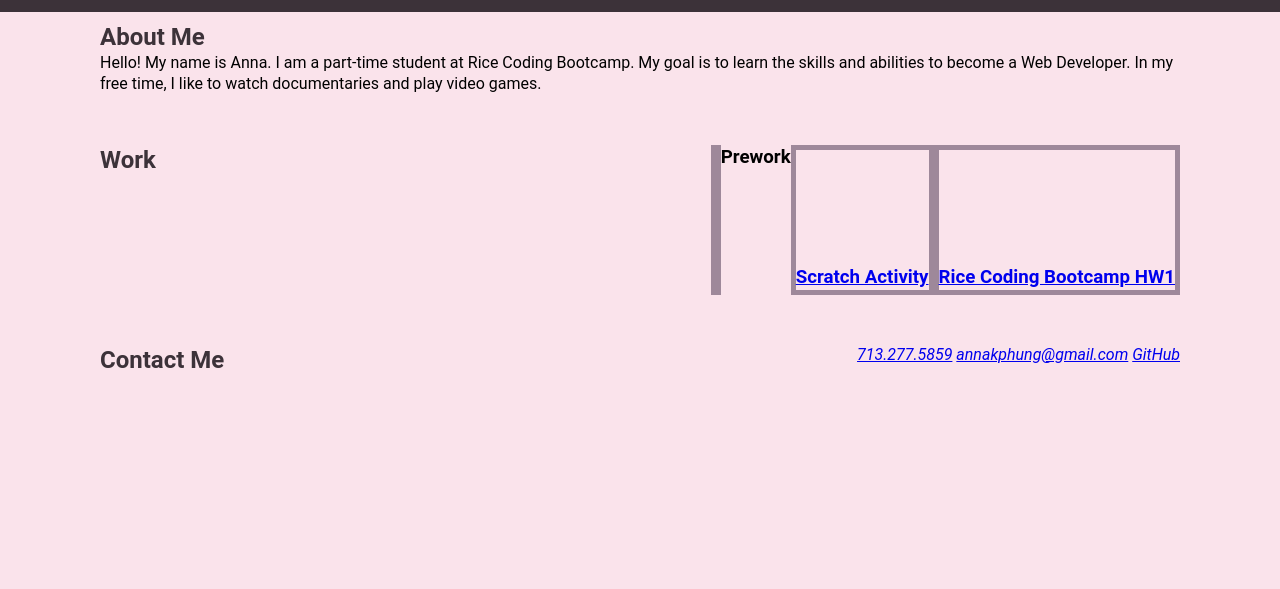
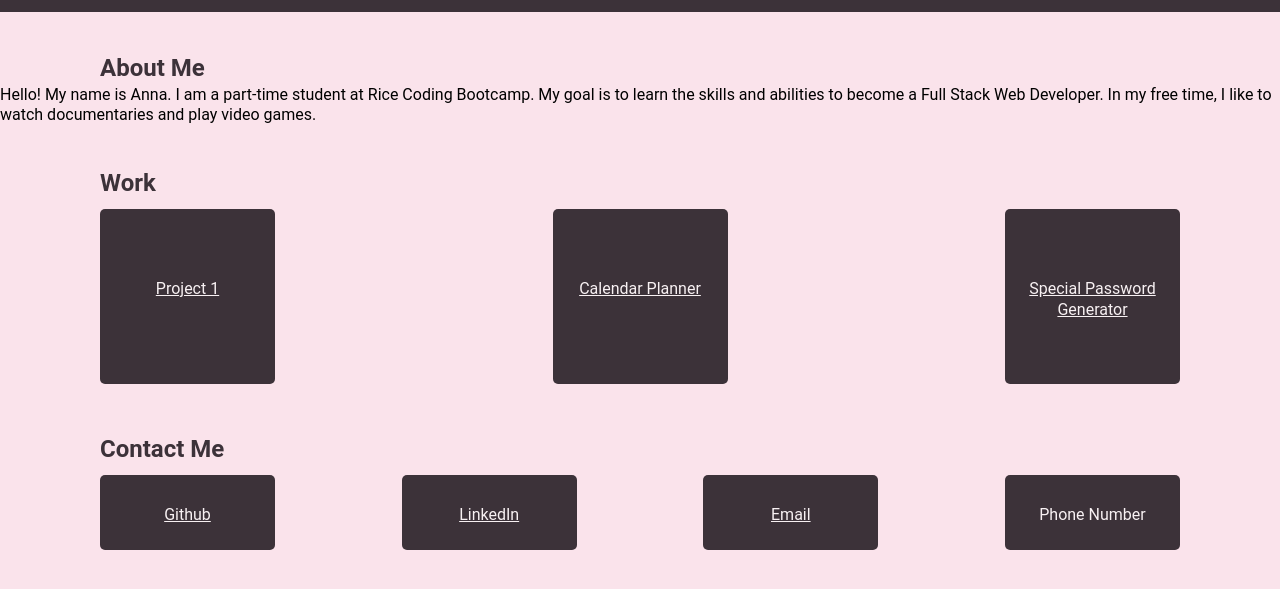
Before and after one commit to a-ukp/A-UKP-Portfolio, a plain HTML site: page index.html in a window 1280 px wide. Shown: the part 67-656 px from the top of the page. Drawn offline with Linux system fonts and the light colour scheme.

Commit message:
updated commit

```diff
--- a/Main/Assets/CSS/styles.css
+++ b/Main/Assets/CSS/styles.css
@@ -24,6 +24,7 @@ body {
 
 h2 {
     color: var(--one);
+    padding-left: 100px;
 }
 
 header {
@@ -71,7 +72,7 @@ li a:hover {
 }
 
 /* "." is class; "#" is id*/
-.main-section {
+.container {
     font-size: 100%;
     margin: 10px 100px 50px 100px;
     display: flex;
@@ -80,13 +81,47 @@ li a:hover {
     justify-content: space-between;
 }
 
-.work-container {
+.item {
+    align-self: stretch;
+    background-color: #3C3239;
+    color: var(--four);
+    height: 175px;
+    width: 175px;
+    text-align: center;
+    padding-top: 70px;
+    border-radius: 5px;
+}
+
+.item2 {
+    align-self: stretch;
+    background-color:var(--one);
+    color: var(--four);
+    height: 75px;
+    width: 175px;
+    text-align: center;
+    padding-top: 30px;
+    border-radius: 5px;
+}
+
+a:link {
+    color: var(--four);
+}
+
+a:visited {
+    color: var(--four);
+}
+
+a:hover {
+    color: #9E889A;
+}
+
+/* .work-container {
     display: flex;
     flex-wrap: wrap;
     justify-content: center;
-}
+} */
 
-.img-box {
+/* .img-box {
     border: 5px solid var(--three);
     min-height: 150px;
     max-height: 150px;
@@ -95,4 +130,4 @@ li a:hover {
     background-blend-mode: soft-light;
     background-size: 150%;
     transition: all 0.5s;
-  }
+  } */
--- a/index.html
+++ b/index.html
@@ -22,17 +22,17 @@
         </nav>
     </header>
 
-    <main>
+    <!-- <main>
         <section class="main-section" id="about-me">
             <h2>About Me</h2>
             <div>
                 <p>
-                    Hello! My name is Anna. I am a part-time student at Rice Coding Bootcamp. My goal is to learn the skills and abilities to become a Web Developer. In my free time, I like to watch documentaries and play video games.
+                    Hello! My name is Anna. I am a part-time student at Rice Coding Bootcamp. My goal is to learn the skills and abilities to become a Full Stack Web Developer. In my free time, I like to watch documentaries and play video games.
                 </p>
             </div>
         </section>
 
-        <section class="main-section" id="work">
+        <section class="container" id="work">
             <h2>Work</h2>
             <div class="work-container">
                 <a href="https://github.com/a-ukp/prework-about-me" target="_blank" class="img-box"></a>
@@ -56,7 +56,7 @@
               </div>
         </section>
 
-        <section class="main-section" id="contact">
+        <section class="container" id="contact">
             <h2>Contact Me</h2>
             <div>
               <address>
@@ -66,8 +66,52 @@
               </address>
             </div>
           </section>
+    </main> -->
+
+    <main> <!--add main & section to click from header and it'll take you to the section on the html page-->
+        <section id="about-me">
+            <br><br>
+            <h2>About Me</h2>
+            <p>Hello! My name is Anna. I am a part-time student at Rice Coding Bootcamp. My goal is to learn the skills and abilities to become a Full Stack Web Developer. In my free time, I like to watch documentaries and play video games.
+            </p>
+        </section>
+
+            <br><br>
+
+        <section id="work">
+            <h2>Work</h2>
+            <div class="container">
+                <div class="item">
+                    <!-- <p>Project 1</p> -->
+                    <p><a href="https://witnessmyhands.github.io/Best-Paws-Site/" target="_blank">Project 1</a></p>
+                </div>
+                <div class="item">
+                    <!-- <p>Calendar Planner</p> -->
+                    <p><a href="https://github.com/a-ukp/Calendar-Planner" target="_blank">Calendar Planner</a></p>
+                </div>
+                <div class="item">
+                    <!-- <p>Special Password Generator</p> -->
+                    <p><a href="https://github.com/a-ukp/Special-Pasword-Generator">Special Password Generator</a></p>
+                </div>
+            </div>
+        </section>
+
+        <section id="contact">
+            <h2>Contact Me</h2>
+            <div class="container">
+                <div class ="item2">
+                    <p><a href="https://github.com/a-ukp" target="_blank">Github</a></p>
+                </div>
+                <div class ="item2">
+                    <p><a href="https://www.linkedin.com/in/uyen-anna-phung-716429191/" target="_blank">LinkedIn</a></p>
+                </div><div class ="item2">
+                    <p><a href="mailto:uyenkphung@gmail.com">Email</a></p>
+                </div><div class ="item2">
+                    <p>Phone Number</p>
+                </div>
+            </div>
+        </section>
     </main>
-
 </body>
 
 </html>
```
